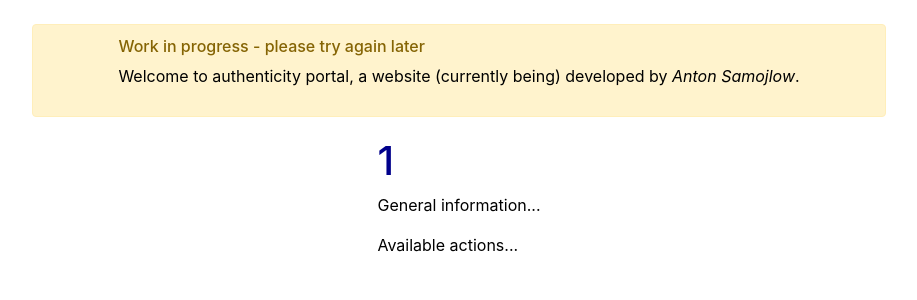
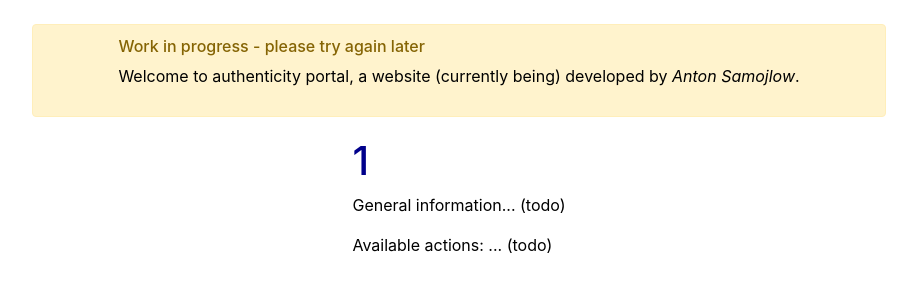
Before and after one commit to AntonSamojlow/authenticity-portal, a Django app: page /portal/topic/1 in a window 1280 px wide. Shown: the part 73-373 px from the top of the page, without its empty margins (181-1098 px from the left). Run offline with Django 3.2, Linux system fonts and the light colour scheme; the visitor is signed in with stand-in values (Sample User, id 1).

Commit message:
minor format edit

```diff
--- a/portalsite/portal/templates/index.html
+++ b/portalsite/portal/templates/index.html
@@ -6,7 +6,7 @@
     <a href="{% url 'topic' topic='salmon' %}">
         <div class="col mt-5 btn btn-outline-primary rounded">
             <h3>Salmon</h3>
-            <p>A delicous fish, often bred in captivity.</p>
+            <p>A delicous fish, often bred in captivity</p>
         </div>
         <a href="{% url 'topic' topic='vanilla' %}">
             <div class="col mt-5 btn btn-outline-primary rounded">
--- a/portalsite/portal/templates/topic.html
+++ b/portalsite/portal/templates/topic.html
@@ -4,8 +4,8 @@
 <div>
     <div class="mb-5 mt-1">
         <h1>{{title}}</h1>
-        <p>General information...</p>
-        <p>Available actions...</p>
+        <p>General information... (todo)</p>
+        <p>Available actions: ... (todo) </p>
     </div>
 </div>
 {% endblock %}
```
